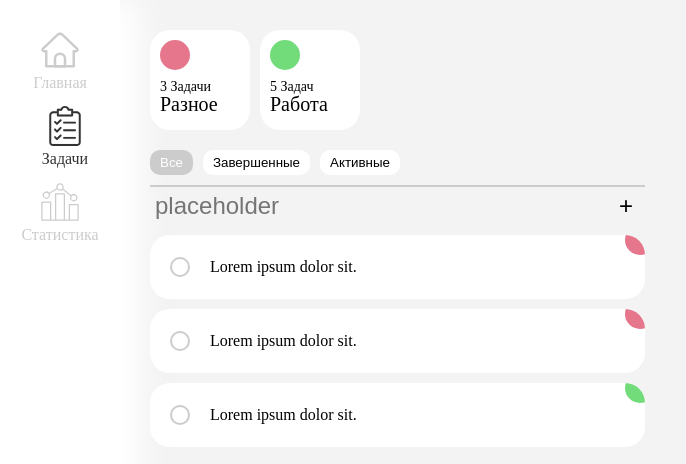
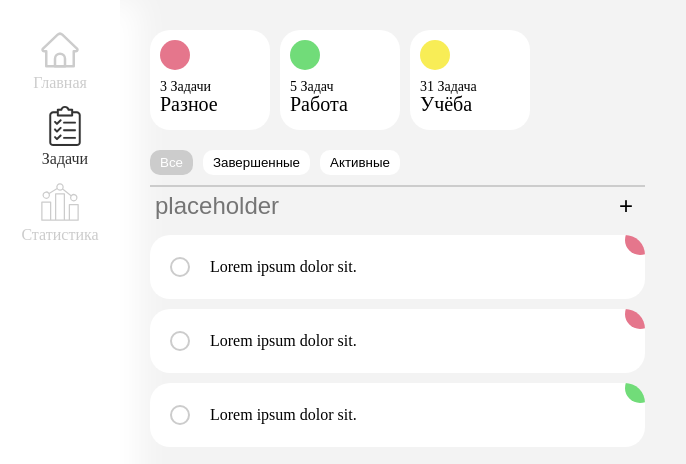
Before and after one commit to SPinGH/ToDo, a React (Create React App) app: page /tasks in a window 1280 px wide. Shown: the top 464 px of the page, without its empty margins (0-686 px from the left). Built offline with nearby package versions, Linux system fonts and the light colour scheme; the HTML template or start-up script is replaced by a standard one.

Commit message:
Added component Category

```diff
--- /dev/null
+++ b/src/components/Category/Category.jsx
@@ -0,0 +1,29 @@
+import React from 'react';
+import classNames from 'classnames';
+
+import './Category.scss';
+
+function declOfNum(n, text_forms) {
+    n = Math.abs(n) % 100; var n1 = n % 10;
+    if (n > 10 && n < 20) { return text_forms[2]; }
+    if (n1 > 1 && n1 < 5) { return text_forms[1]; }
+    if (n1 === 1) { return text_forms[0]; }
+    return text_forms[2];
+}
+
+function Category({ count, category, color, className, active, onClick }) {
+    const classes = classNames(
+        "category-todo",
+        className,
+        { active },
+    );
+    return (
+        <div className={classes} onClick={onClick}>
+            <div className="category-todo__icon" style={{ backgroundColor: color }}></div>
+            <div className="category-todo__tasks">{count} {declOfNum(count, ["Задача", "Задачи", "Задач"])}</div>
+            <div className="category-todo__name">{category}</div>
+        </div>
+    )
+}
+
+export default Category;
--- /dev/null
+++ b/src/components/Category/Category.scss
@@ -0,0 +1,46 @@
+.category-todo {
+    width: 120px;
+    height: 100px;
+    background-color: #fff;
+    border-radius: 20px;
+    padding: 10px;
+    display: flex;
+    flex-direction: column;
+    margin: 0px 10px 0px 0px;
+    transition: transform 0.3s ease;
+    cursor: pointer;
+
+    &:hover {
+        box-shadow: inset 0 0 5px #ccc;
+    }
+
+    &.active {
+        transform: scale(1.1);
+    }
+    // .categories-todo__icon
+    &__icon {
+        width: 30px;
+        height: 30px;
+        border-radius: 50%;
+        margin: 0px 0px 10px 0px;
+        &.varia {
+            background-color: #e5768c;
+        }
+        &.work {
+            background-color: #71dc79;
+        }
+    }
+
+    // .categories-todo__tasks
+    &__tasks {
+        font-size: 14px;
+    }
+
+    // .categories-todo__name
+    &__name {
+        font-size: 20px;
+        overflow: hidden;
+        text-overflow: ellipsis;
+        white-space: nowrap;
+    }
+}
--- a/src/containers/Tasks/Tasks.jsx
+++ b/src/containers/Tasks/Tasks.jsx
@@ -1,21 +1,44 @@
-import React from 'react';
+import React, { useState } from 'react';
 
 import './Tasks.scss';
 
+import Category from '../../components/Category/Category';
+
+const categories = [
+    {
+        id: 1,
+        count: 3,
+        category: "Разное",
+        color: "#e5768c"
+    },
+    {
+        id: 2,
+        count: 5,
+        category: "Работа",
+        color: "#71dc79"
+    },
+    {
+        id: 3,
+        count: 31,
+        category: "Учёба",
+        color: "#f8ed56"
+    },
+]
+
 function Tasks() {
+    const [activeCategory, setCategory] = useState(null);
     return (
         <div className="todo">
             <div className="todo__categories">
-                <div className="todo__category category-todo">
-                    <div className="category-todo__icon varia"></div>
-                    <div className="category-todo__tasks">3 Задачи</div>
-                    <div className="category-todo__name">Разное</div>
-                </div>
-                <div className="todo__category category-todo">
-                    <div className="category-todo__icon work"></div>
-                    <div className="category-todo__tasks">5 Задач</div>
-                    <div className="category-todo__name">Работа</div>
-                </div>
+                {categories.map((category) => (
+                    <Category className="todo__category"
+                        key={category.id}
+                        count={category.count}
+                        category={category.category}
+                        color={category.color}
+                        onClick={() => setCategory(activeCategory === category.id ? null : category.id)}
+                        active={activeCategory === category.id} />
+                ))}
             </div>
             <div className="todo__filter">
                 <button className="todo__filter-item active">Все</button>
--- a/src/containers/Tasks/Tasks.scss
+++ b/src/containers/Tasks/Tasks.scss
@@ -126,41 +126,3 @@
         }
     }
 }
-.category-todo {
-    width: 100px;
-    height: 100px;
-    background-color: #fff;
-    border-radius: 20px;
-    padding: 10px;
-    display: flex;
-    flex-direction: column;
-    margin: 0px 10px 0px 0px;
-    transition: transform 0.3s ease;
-
-    &:hover {
-        transform: scale(1.1);
-    }
-    // .categories-todo__icon
-    &__icon {
-        width: 30px;
-        height: 30px;
-        border-radius: 50%;
-        margin: 0px 0px 10px 0px;
-        &.varia {
-            background-color: #e5768c;
-        }
-        &.work {
-            background-color: #71dc79;
-        }
-    }
-
-    // .categories-todo__tasks
-    &__tasks {
-        font-size: 14px;
-    }
-
-    // .categories-todo__name
-    &__name {
-        font-size: 20px;
-    }
-}
```
